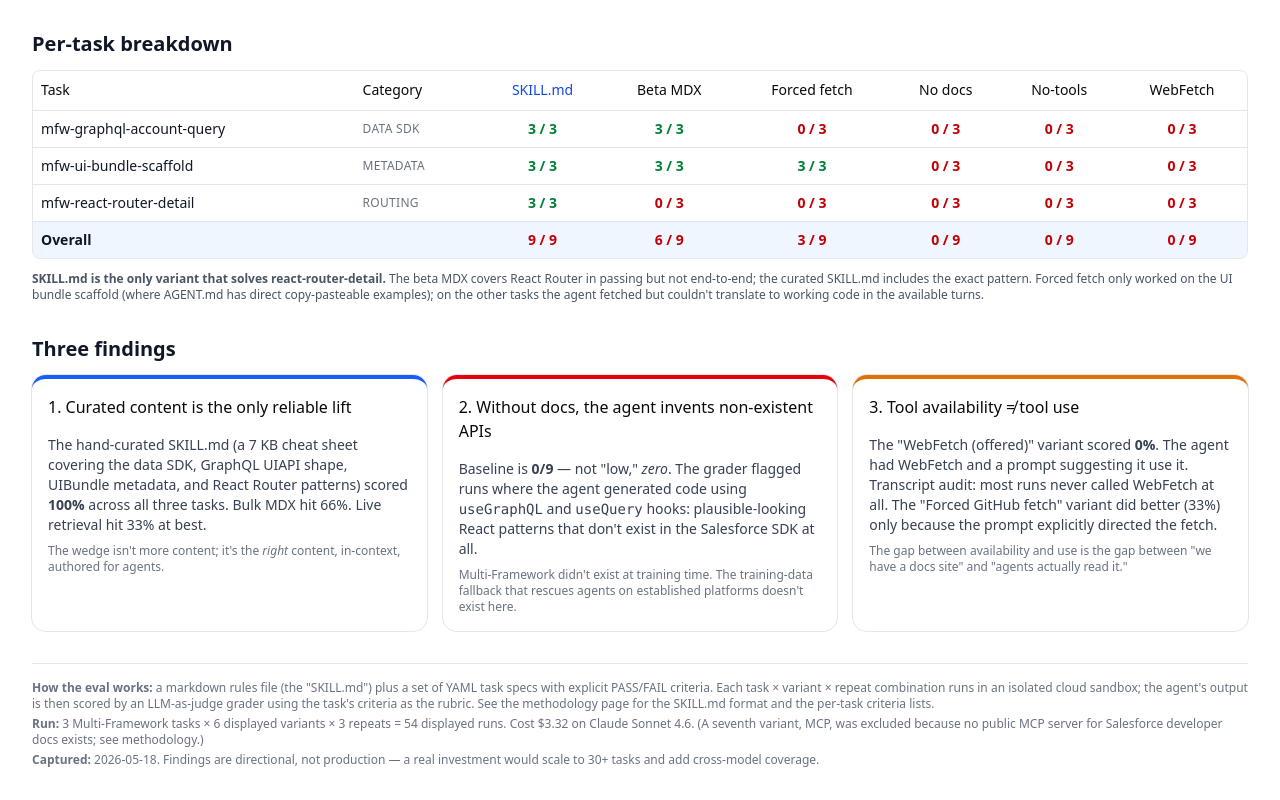
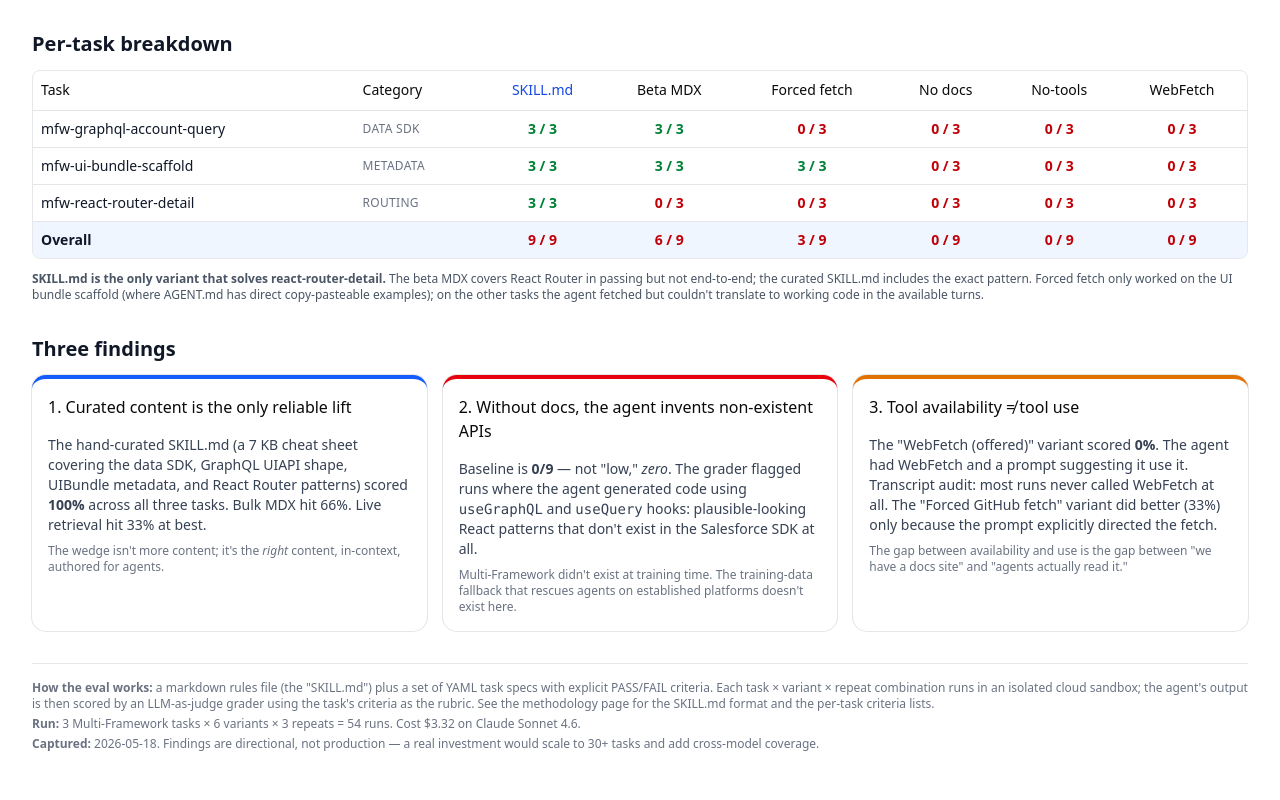
Before and after one commit to andrewyu47/mfw-quickramp-crm, a React (Vite) app in the folder force-app/main/default/uiBundles/QuickRampCRM/: page /eval in a window 1280 px wide. Shown: the part 927-1727 px from the top of the page. Built offline with nearby package versions, Linux system fonts and the light colour scheme; what @salesforce/sdk-data would draw is missing.

Commit message:
Eval: drop remaining MCP reference in footer

```diff
--- a/force-app/main/default/uiBundles/QuickRampCRM/src/pages/Eval.tsx
+++ b/force-app/main/default/uiBundles/QuickRampCRM/src/pages/Eval.tsx
@@ -357,9 +357,8 @@
           page for the SKILL.md format and the per-task criteria lists.
         </p>
         <p>
-          <strong>Run:</strong> 3 Multi-Framework tasks × 6 displayed variants × 3 repeats = 54
-          displayed runs. Cost $3.32 on Claude Sonnet 4.6. (A seventh variant, MCP, was excluded
-          because no public MCP server for Salesforce developer docs exists; see methodology.)
+          <strong>Run:</strong> 3 Multi-Framework tasks × 6 variants × 3 repeats = 54 runs.
+          Cost $3.32 on Claude Sonnet 4.6.
         </p>
         <p>
           <strong>Captured:</strong> 2026-05-18. Findings are directional, not production — a
```
Also changed, not shown: 4 other files (tests, documents, lock files or other folders).
